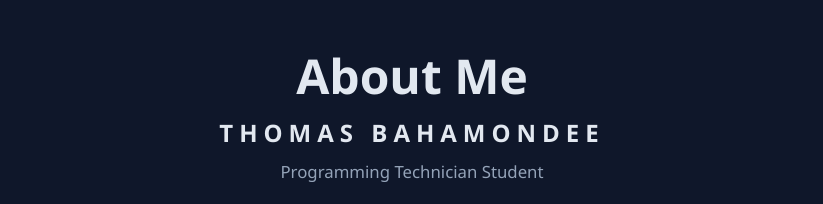
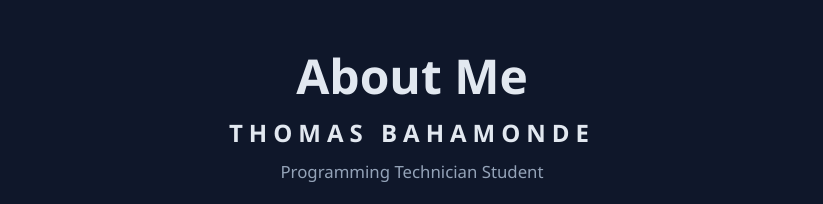
Before and after one commit to thomasbde7-eng/thomas, a plain HTML site: page index.html in a window 1280 px wide. Shown: the top 204 px of the page, without its empty margins (228-1051 px from the left). Drawn offline with Linux system fonts and the light colour scheme.

Commit message:
Update index.html

```diff
--- a/index.html
+++ b/index.html
@@ -47,7 +47,7 @@ footer a{color:var(--ink)}
 <main>
   <header>
     <h1>About Me</h1>
-    <p class="name">Thomas Bahamondee</p>
+    <p class="name">Thomas Bahamonde</p>
     <p class="sub">Programming Technician Student</p>
   </header>
 
```
